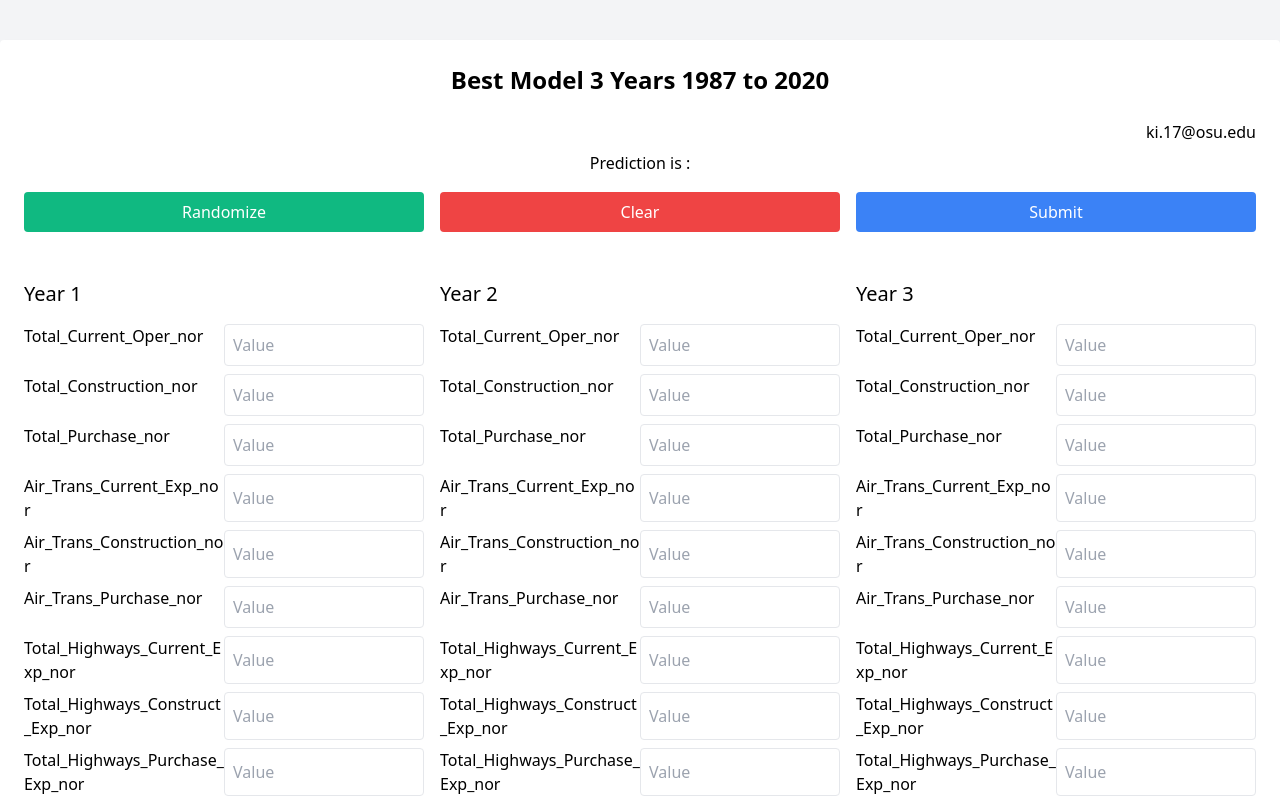
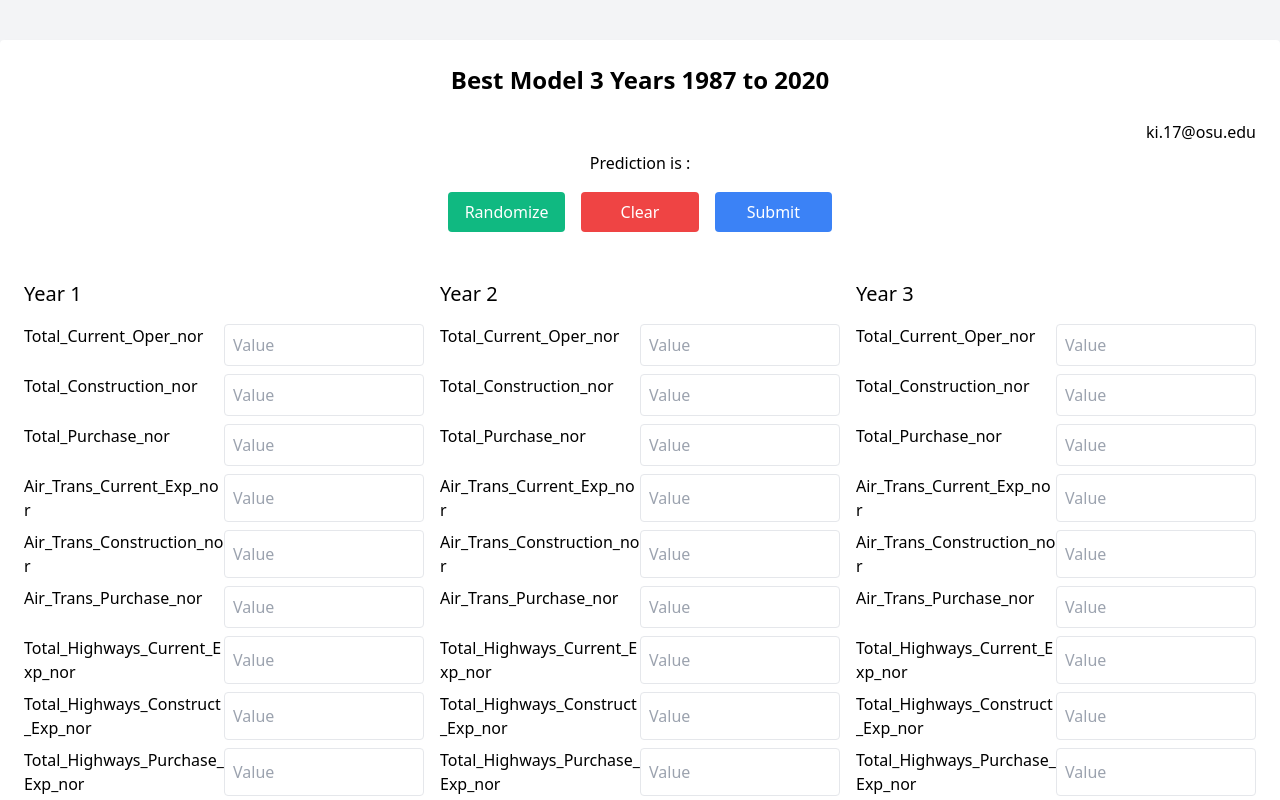
Before and after one commit to kihyeonkwon/prediction_ki, a plain HTML site: page index.html in a window 1280 px wide. Shown: the top 800 px of the page. Drawn offline with nearby package versions, Linux system fonts and the light colour scheme.

Commit message:
btn adjust

```diff
--- a/index.html
+++ b/index.html
@@ -26,7 +26,7 @@
         <span id="answer-number" class="text-2xl text-yellow-500"></span>
       </h1>
       <div
-        class="flex space-x-4 mt-4 flex flex-row justify-center items-center"
+        class="flex space-x-4 mt-4 flex flex-row justify-center items-center max-w-sm mx-auto"
       >
         <button
           id="fillRandom"
```
